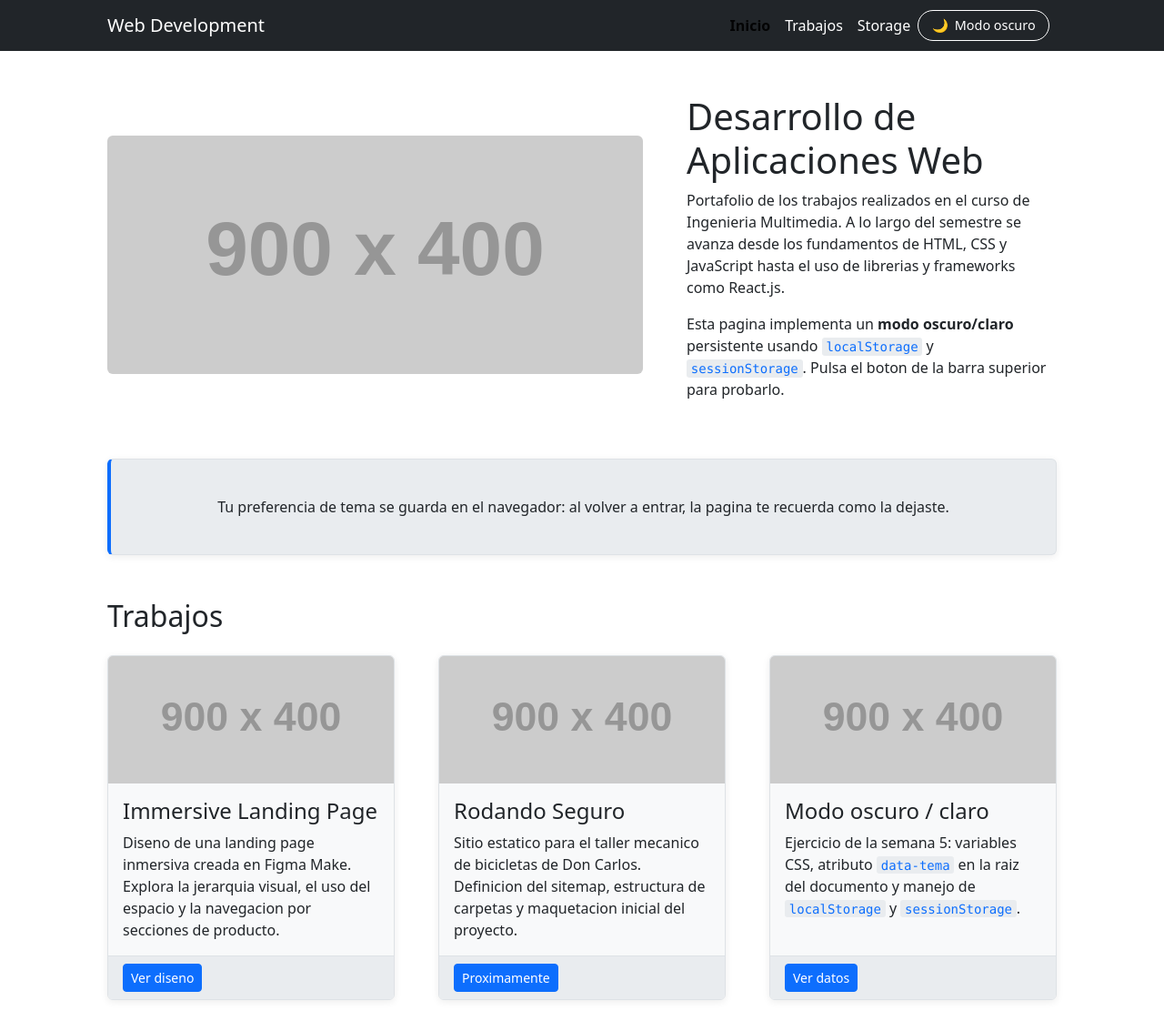
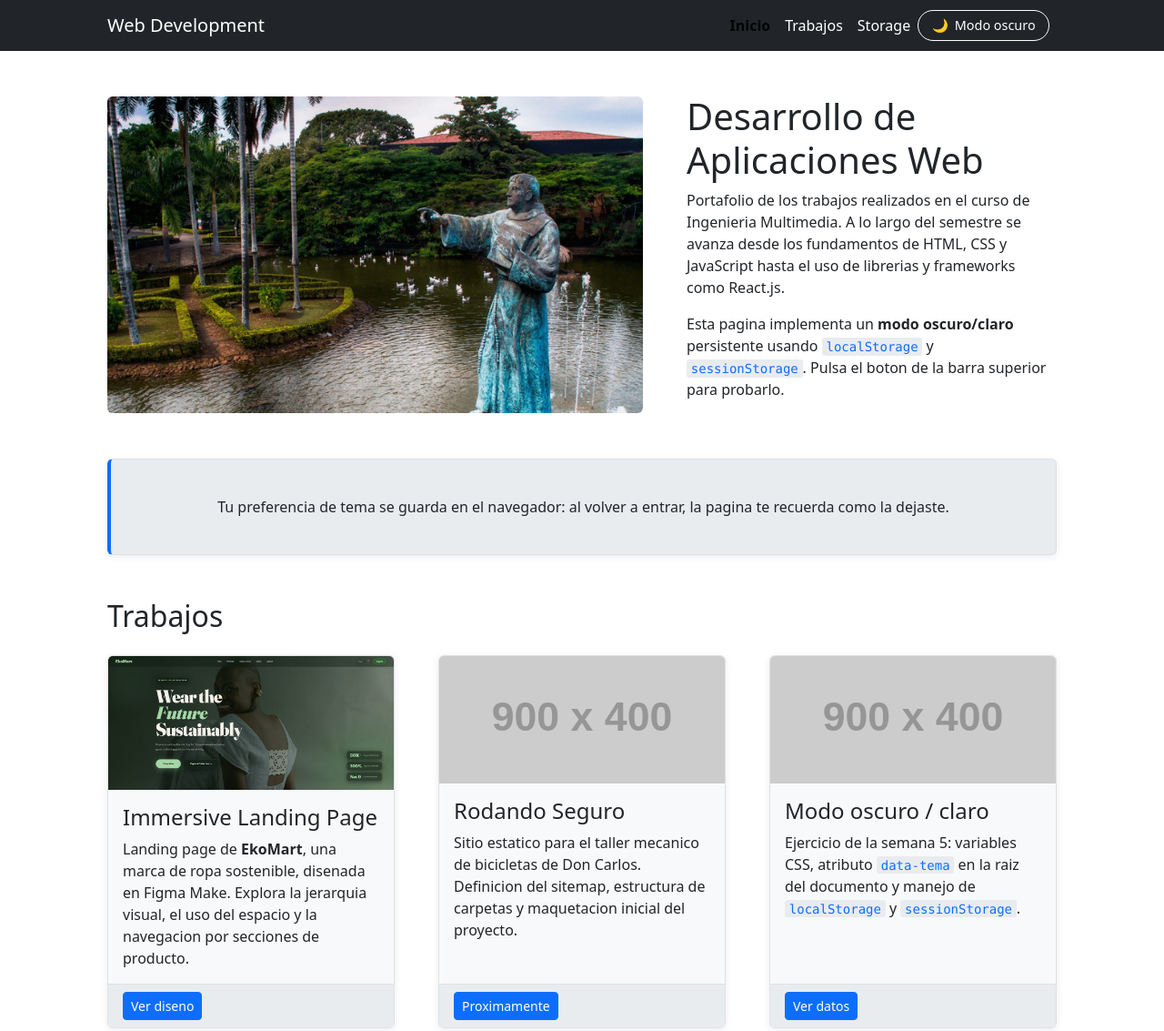
Before and after one commit to jsav2003/rodando-seguro-web, a plain HTML site: page index.html in a window 1280 px wide. Shown: the top 1133 px of the page at 91% size. Drawn offline with nearby package versions, Linux system fonts and the light colour scheme; placeholder pictures from the web are drawn by us.

Commit message:
feat: agrega las imagenes propias del banner y del diseno EkoMart
- assets/img/banner.jpg: foto del campus USB Cali, reemplaza el placeholder
  del hero.
- assets/img/ekomart.jpg: captura de la landing de EkoMart disenada en
  Figma Make, reemplaza el placeholder de la primera tarjeta.
- Ambas redimensionadas y convertidas a JPEG progresivo: 2,1 MB -> 362 KB.
  Los originales se conservan en assets/img/_originales/, ignorado por git.
- Textos alternativos descriptivos y descripcion de la tarjeta ajustada
  para nombrar la marca del diseno.

```diff
--- a/index.html
+++ b/index.html
@@ -74,9 +74,8 @@
         <!-- Hero -->
         <div class="row gx-4 gx-lg-5 align-items-center my-5">
             <div class="col-lg-7">
-                <img class="img-fluid rounded mb-4 mb-lg-0"
-                    src="https://dummyimage.com/900x400/0d6efd/ffffff.jpg&text=Desarrollo+de+Aplicaciones+Web"
-                    alt="Portada del portafolio del curso" />
+                <img class="img-fluid rounded mb-4 mb-lg-0" src="assets/img/banner.jpg"
+                    alt="Lago y estatua del campus de la Universidad de San Buenaventura Cali" />
             </div>
             <div class="col-lg-5">
                 <h1 class="font-weight-light">Desarrollo de Aplicaciones Web</h1>
@@ -103,12 +102,13 @@
         <div class="row gx-4 gx-lg-5" id="modules">
             <div class="col-md-4 mb-5">
                 <div class="card h-100">
-                    <img src="https://dummyimage.com/900x400/6f42c1/ffffff.jpg&text=Immersive+Landing+Page"
-                        class="card-img-top" alt="Immersive Landing Page Design">
+                    <img src="assets/img/ekomart.jpg" class="card-img-top"
+                        alt="Pagina de inicio de EkoMart con el titulo Wear the Future Sustainably">
                     <div class="card-body">
                         <h3 class="card-title h4">Immersive Landing Page</h3>
-                        <p class="card-text">Diseno de una landing page inmersiva creada en Figma Make. Explora la
-                            jerarquia visual, el uso del espacio y la navegacion por secciones de producto.</p>
+                        <p class="card-text">Landing page de <strong>EkoMart</strong>, una marca de ropa sostenible,
+                            disenada en Figma Make. Explora la jerarquia visual, el uso del espacio y la navegacion por
+                            secciones de producto.</p>
                     </div>
                     <div class="card-footer">
                         <a class="btn btn-primary btn-sm"
```
Also changed, not shown: assets/img/banner.jpg (added), assets/img/ekomart.jpg (added), descubre.png (deleted), 2 other files.
